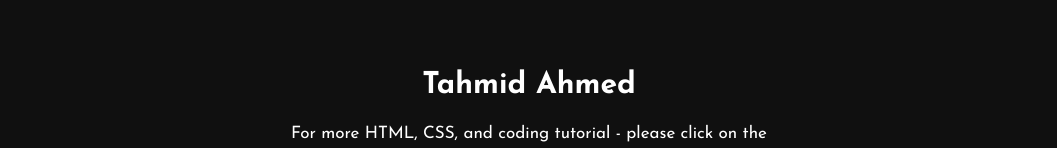
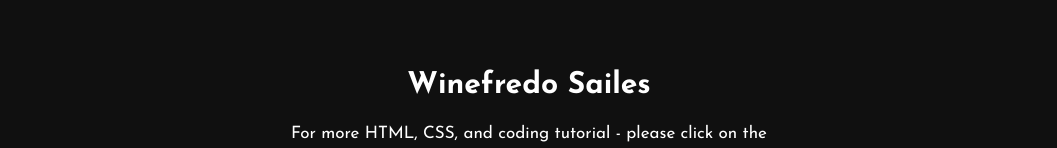
Before and after one commit to winefsailes216/winefsailes216.github.io, a plain HTML site: page index.html in a window 1280 px wide. Shown: the part 2641-2789 px from the top of the page, without its empty margins (111-1168 px from the left). Drawn offline with Linux system fonts and the light colour scheme.

Commit message:
update name

```diff
--- a/index.html
+++ b/index.html
@@ -28,7 +28,7 @@
 
 		<div class="content">
 			<h4>Hello, my name is</h4>
-			<h1>Tahmid <span>Ahmed</span></h1>
+			<h1>Winefredo <span>Sailes</span></h1>
 			<h3>I'am a Web Developer.</h3>
 			<div class="newslatter">
 				<form>
@@ -105,14 +105,14 @@
 
 	<!------footer start--------->
 	<footer>
-		<p>Tahmid Ahmed</p>
+		<p>Winefredo Sailes</p>
 		<p>For more HTML, CSS, and coding tutorial - please click on the link below to subscribe to my channel:</p>
 		<div class="social">
 			<a href="#"><i class="fab fa-facebook-f"></i></a>
 			<a href="#"><i class="fab fa-instagram"></i></a>
 			<a href="#"><i class="fab fa-dribbble"></i></a>
 		</div>
-		<p class="end">CopyRight By Tahmid Ahmed</p>
+		<p class="end">Copywright By Winefredo Sailes</p>
 	</footer>
 </body>
 </html>
```
